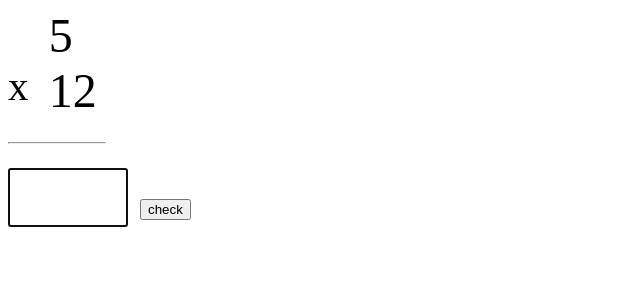
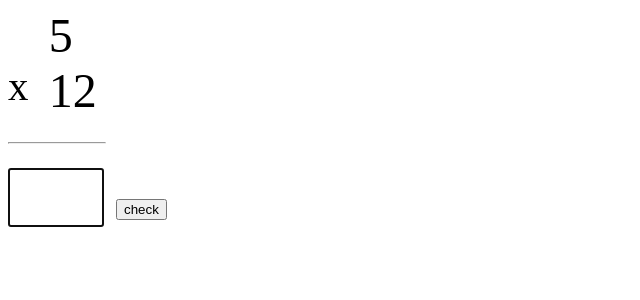
Before and after one commit to dbrinegar/dbrinegar.github.com, a Jekyll site: the page max/math/index.html, which Jekyll copies as it is, in a window 1280 px wide. Shown: the top 300 px of the page, without its empty margins (0-640 px from the left). Built offline with Jekyll 4.4.1, drawn with Linux system fonts in a browser that asks for light colours; nearby versions of some CDN libraries.

Commit message:
iphone tweaks

```diff
--- a/max/math/index.html
+++ b/max/math/index.html
@@ -21,7 +21,7 @@
     width: 2em;
   }
   .answer {
-    width: 2.5em;
+    width: 2em;
     font-size: 1em;
     padding: 0;
   }
```
